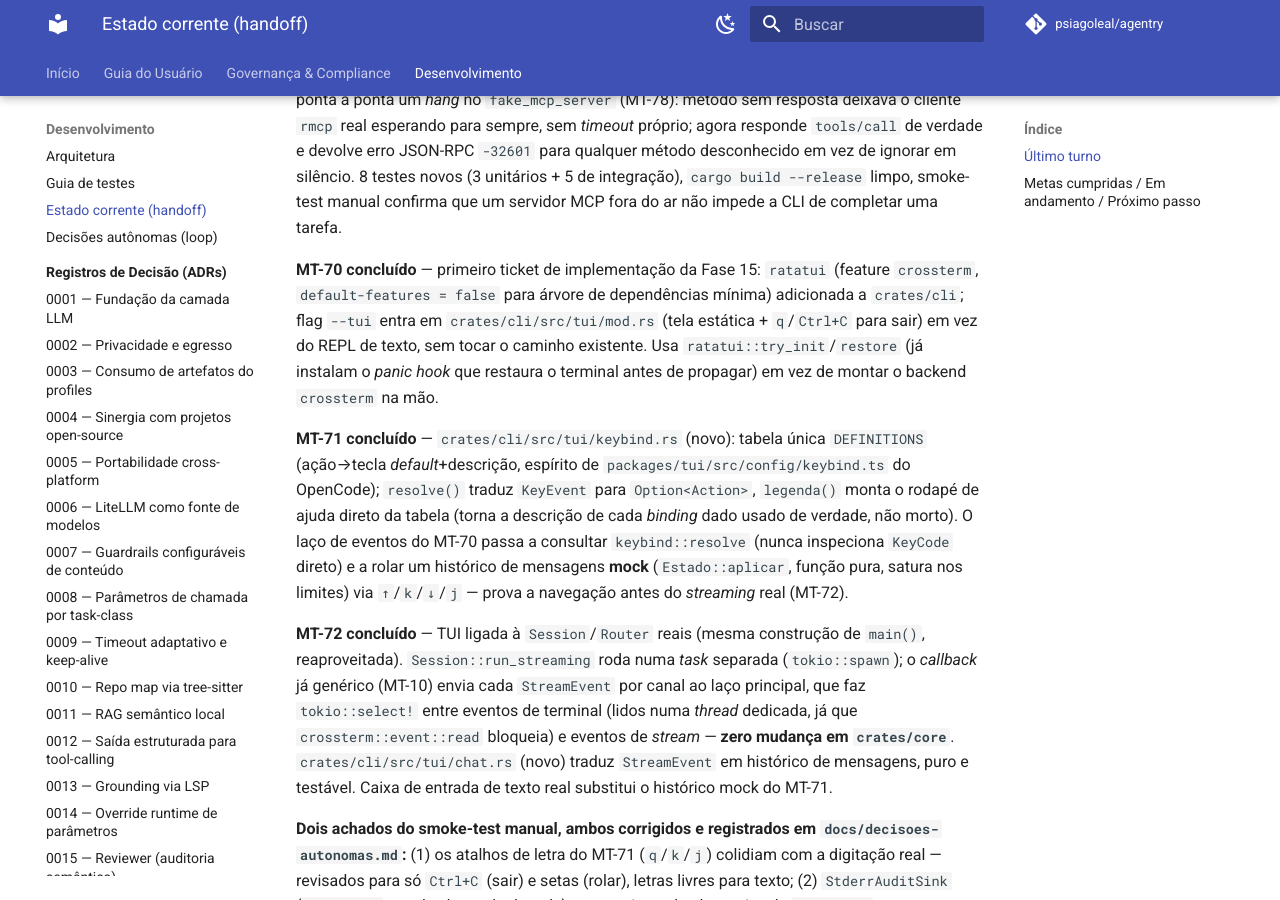
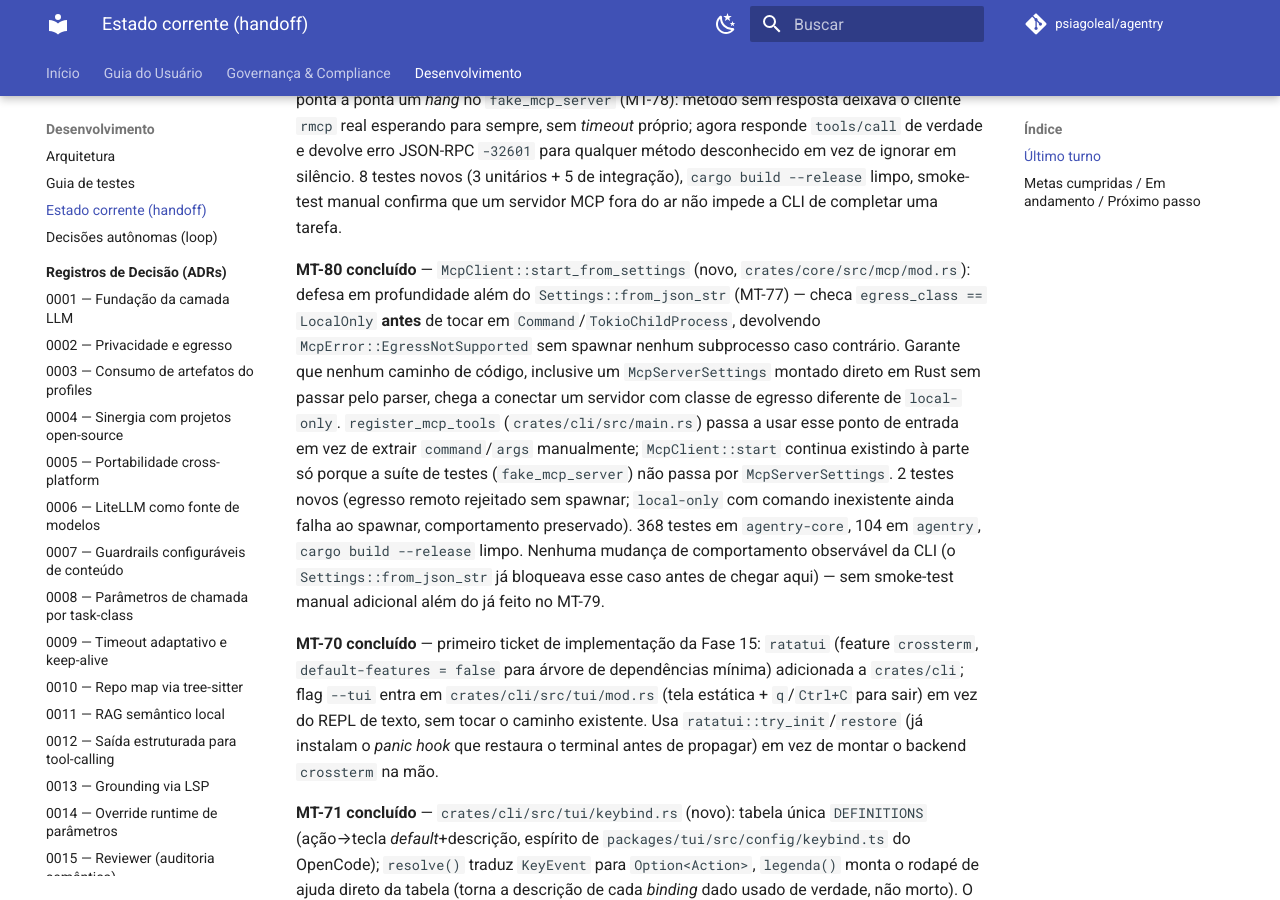
Before and after one commit to psiagoleal/agentry, an MkDocs documentation site: the page built from docs/CURRENT-STATE.md, in a window 1280 px wide and 900 px high, scrolled down 2655 px. Built offline with MkDocs 1.6.1 and Material for MkDocs 9.7.7, drawn with Linux system fonts in a browser that asks for light colours; comment, search, counter and statistics services are not loaded.

Commit message:
docs(handoff): marca MT-80 concluído; próximo passo é o MT-81 (fecha a Fase 16)
{agente: Claude Code; modelo: claude-sonnet-5}

```diff
--- a/docs/CURRENT-STATE.md
+++ b/docs/CURRENT-STATE.md
@@ -107,6 +107,21 @@
   desconhecido em vez de ignorar em silêncio. 8 testes novos (3 unitários + 5 de integração),
   `cargo build --release` limpo, smoke-test manual confirma que um servidor MCP fora do ar não
   impede a CLI de completar uma tarefa.
+
+  **MT-80 concluído** — `McpClient::start_from_settings` (novo, `crates/core/src/mcp/mod.rs`):
+  defesa em profundidade além do `Settings::from_json_str` (MT-77) — checa
+  `egress_class == LocalOnly` **antes** de tocar em `Command`/`TokioChildProcess`, devolvendo
+  `McpError::EgressNotSupported` sem spawnar nenhum subprocesso caso contrário. Garante que
+  nenhum caminho de código, inclusive um `McpServerSettings` montado direto em Rust sem passar
+  pelo parser, chega a conectar um servidor com classe de egresso diferente de `local-only`.
+  `register_mcp_tools` (`crates/cli/src/main.rs`) passa a usar esse ponto de entrada em vez de
+  extrair `command`/`args` manualmente; `McpClient::start` continua existindo à parte só
+  porque a suíte de testes (`fake_mcp_server`) não passa por `McpServerSettings`. 2 testes
+  novos (egresso remoto rejeitado sem spawnar; `local-only` com comando inexistente ainda
+  falha ao spawnar, comportamento preservado). 368 testes em `agentry-core`, 104 em `agentry`,
+  `cargo build --release` limpo. Nenhuma mudança de comportamento observável da CLI (o
+  `Settings::from_json_str` já bloqueava esse caso antes de chegar aqui) — sem smoke-test
+  manual adicional além do já feito no MT-79.
 
   **MT-70 concluído** — primeiro ticket de implementação da Fase 15: `ratatui` (feature
   `crossterm`, `default-features = false` para árvore de dependências mínima) adicionada a
@@ -1265,17 +1280,30 @@
   `erro ao conectar ao servidor MCP 'exemplo': ...` em `stderr` e segue normalmente até
   completar a tarefa — confirma que uma falha de conexão de um servidor nunca trava a CLI.
 
+- [x] **MT-80** — `McpClient::start_from_settings` (novo, `crates/core/src/mcp/mod.rs`):
+  defesa em profundidade além do `Settings::from_json_str` (MT-77) — checa
+  `egress_class == LocalOnly` **antes** de tocar em `Command`/`TokioChildProcess`, devolvendo
+  `McpError::EgressNotSupported` sem spawnar nenhum subprocesso caso contrário. Garante que
+  nenhum caminho de código, inclusive um `McpServerSettings` montado direto em Rust sem passar
+  pelo parser, chega a conectar um servidor com classe de egresso diferente de `local-only`.
+  `register_mcp_tools` (`crates/cli/src/main.rs`) passa a usar esse ponto de entrada em vez de
+  extrair `command`/`args` manualmente. 2 testes novos (egresso remoto rejeitado sem spawnar;
+  `local-only` com comando inexistente ainda falha ao spawnar, comportamento preservado). 368
+  testes em `agentry-core`, 104 em `agentry`, `cargo build --release` limpo. Nenhuma mudança de
+  comportamento observável — o `Settings::from_json_str` já bloqueava esse caso antes de
+  chegar aqui.
+
 **Em andamento:** nada pendente — árvore de trabalho limpa, tudo commitado.
 
-**Próximo passo:** **MT-80** (`docs/roadmap-v0.10.md`, `crates/core/src/config/mod.rs`,
-`crates/core/src/mcp/mod.rs`) — classe de egresso declarada por servidor MCP (ADR-0002):
-formaliza e testa de ponta a ponta o que o MT-77 já começou no *parsing* — garante que
-**nenhum caminho** (inclusive um `mcpServers` montado manualmente por código, contornando o
-*parsing* do MT-77) chega a spawnar/conectar um servidor com `egressClass` diferente de
-`local-only`; quarto ticket da Fase 16. Outros itens em aberto, sem ticket: deploy do site
-MkDocs (GitHub Pages) — decisão explícita do usuário de não fazer ainda; CI multi-SO ainda não
-observado verde (falta um push que dispare a matriz); backlog independente do
-`ai-coding-agent-profiles` (ADRs 0001-0005 — RTK/OKF pendentes de reanálise de maturidade,
+**Próximo passo:** **MT-81** (`docs/roadmap-v0.10.md`, `docs/usuario/configuracao.md`,
+`docs/usuario/uso.md`, `docs/governanca/privacidade-e-egresso.md`,
+`docs/adr/0028-mcp-client-via-rmcp.md`, `docs/adr/README.md`) — documentação de usuário e
+governança da Fase 16 (schema `mcpServers`, tools MCP aparecendo dinamicamente, seção "MCP e
+egresso" para o público de *compliance*); promove ADR-0028 de `Proposed` para `Accepted`
+(MT-77..80 concluídos) — **fecha a Fase 16 inteira**. Outros itens em aberto, sem ticket:
+deploy do site MkDocs (GitHub Pages) — decisão explícita do usuário de não fazer ainda; CI
+multi-SO ainda não observado verde (falta um push que dispare a matriz); backlog independente
+do `ai-coding-agent-profiles` (ADRs 0001-0005 — RTK/OKF pendentes de reanálise de maturidade,
 perfis base+overlay/skills executáveis/config de serviços pendentes de validação de
 implementação).
 
```
Also changed, not shown: other parts of docs/CURRENT-STATE.md (+1 -1 lines), docs/roadmap-v0.10.md (+1 -1 lines).
